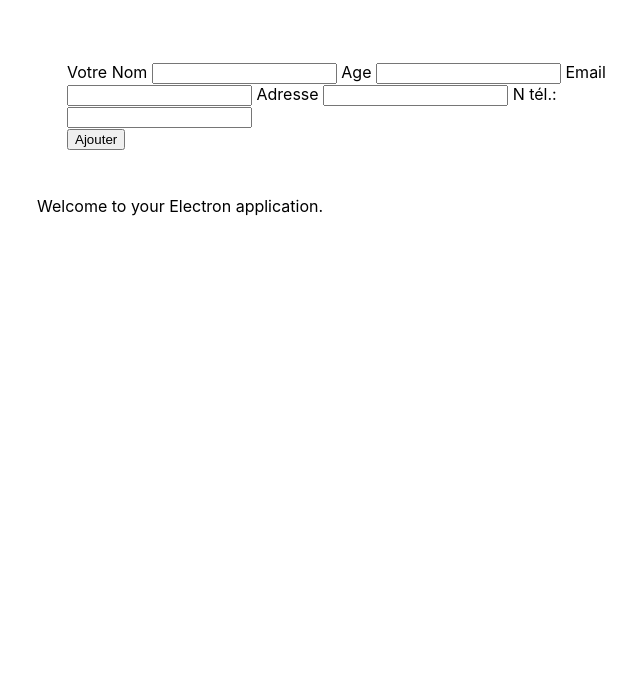
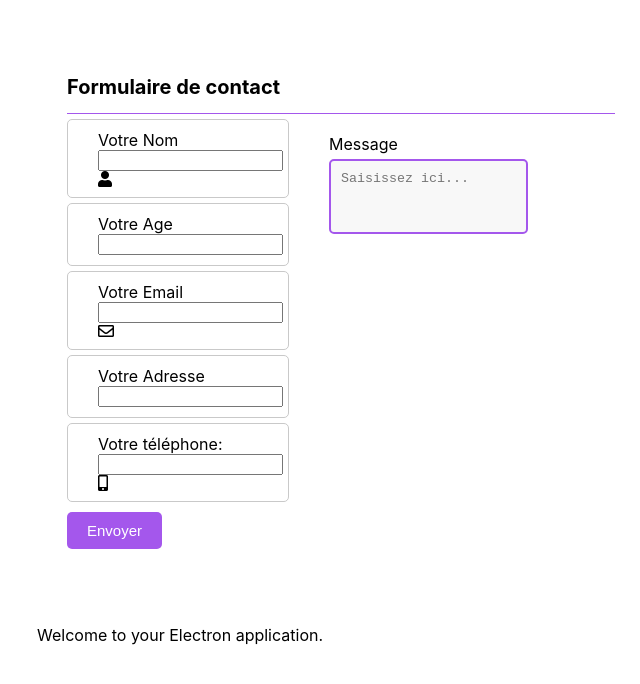
Before and after one commit to ClementKm92/contactListApp, an Electron app: page contactListApp/src/contact.html in a window 1280 px wide. Shown: the whole page, without its empty margins (299-939 px from the left). Drawn offline with Linux system fonts and the light colour scheme; a web font is replaced by a local one.

Commit message:
update contact form

```diff
--- a/contactListApp/src/contact.html
+++ b/contactListApp/src/contact.html
@@ -1,29 +1,62 @@
 <!DOCTYPE html>
 <html lang="en">
-<head>
-    <meta charset="UTF-8">
-    <meta http-equiv="X-UA-Compatible" content="IE=edge">
-    <meta name="viewport" content="width=device-width, initial-scale=1.0">
-    <link rel="stylesheet" href="contact.css">
+  <head>
+    <meta charset="UTF-8" />
+    <meta http-equiv="X-UA-Compatible" content="IE=edge" />
+    <meta name="viewport" content="width=device-width, initial-scale=1.0" />
+    <link rel="stylesheet" href="contact.css" />
     <title>Document</title>
+<link rel="stylesheet" href="style.css">
+    <link rel="stylesheet" href="https://cdnjs.cloudflare.com/ajax/libs/font-awesome/5.15.3/css/all.min.css" integrity="sha512-iBBXm8fW90+nuLcSKlbmrPcLa0OT92xO1BIsZ+ywDWZCvqsWgccV3gFoRBv0z+8dLJgyAHIhR35VZc2oM/gI1w==" crossorigin="anonymous" referrerpolicy="no-referrer" />
 </head>
 <body>
     <form action="">
-        <div>
+        <h1>Formulaire de contact</h1>
+        <div class="trait"></div>
+        <div class="formulaire">
+            <div class="une">
+                <div class="bloc">
           <label for="">Votre Nom</label>
           <input type="text" name= id="nom">
-          <label for="">Age</label>
+          <i class="fas fa-user"></i>
+                </div>
+                <div class="bloc">
+          <label for="">Votre Age</label>
           <input type="number" name= id="nbr">
-          <label for="">Email</label>
+                </div>
+                <div class="bloc">
+          <label for="">Votre Email</label>
           <input type="email" name="" id="mail">
-          <label for="">Adresse</label>
+          <i class="far fa-envelope"></i>
+                </div>
+                <div class="bloc">
+          <label for="">Votre Adresse</label>
           <input type="text" id="location">
-          <label for="">N tél.:</label>
+                </div>
+                <div class="bloc">
+          <label for="">Votre téléphone:</label>
           <input type="tel" name="tel" id="tel">
+          <i class="fas fa-mobile-alt"></i>
+                </div>
+
+            </div>
+            <div>
+
+            </div>
+            <div class="deux">
+                <div class="bloc">
+                    <label>Message</label>
+                    <textarea placeholder="Saisissez ici..."></textarea>
+
+                </div>
+
+            </div>
+            <div class="pied-formulaire" align="center">
+                <button type="submit">Envoyer</button>
+
+            </div>
 
         </div>
-        <input type="submit" value="Ajouter">
-
 
             </form>
 
```
